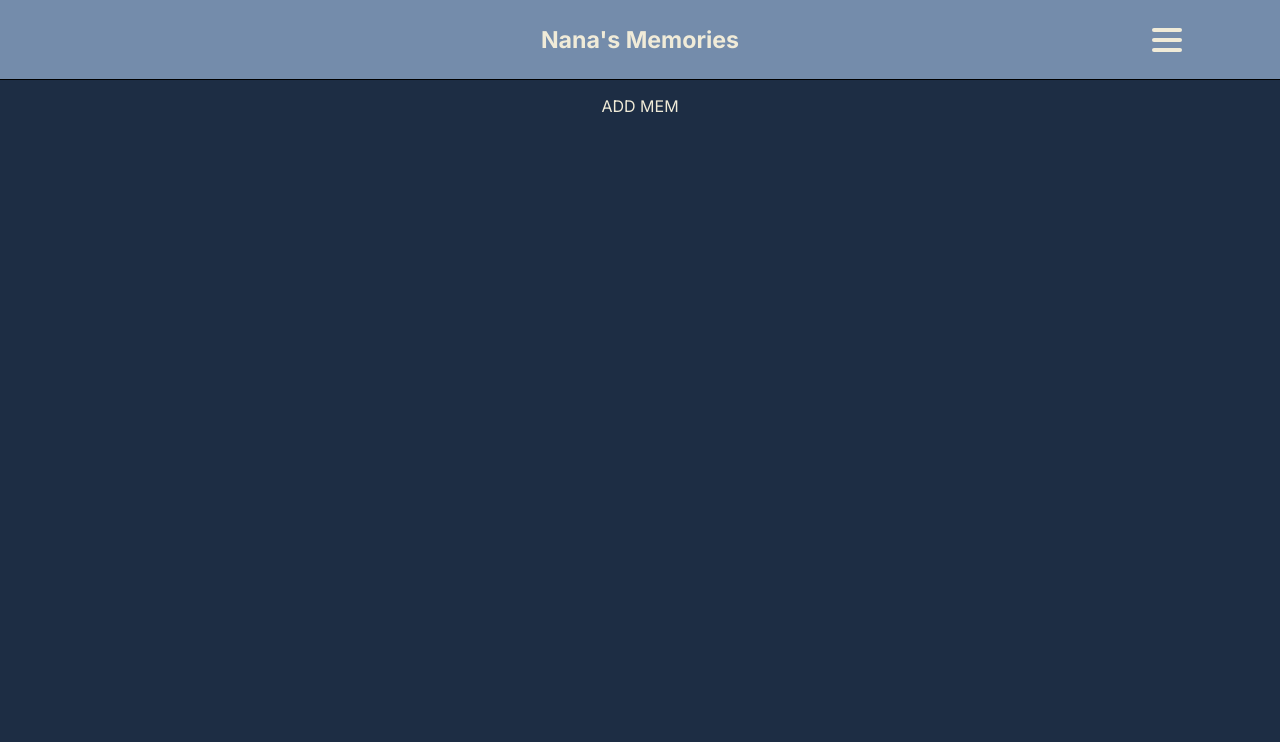
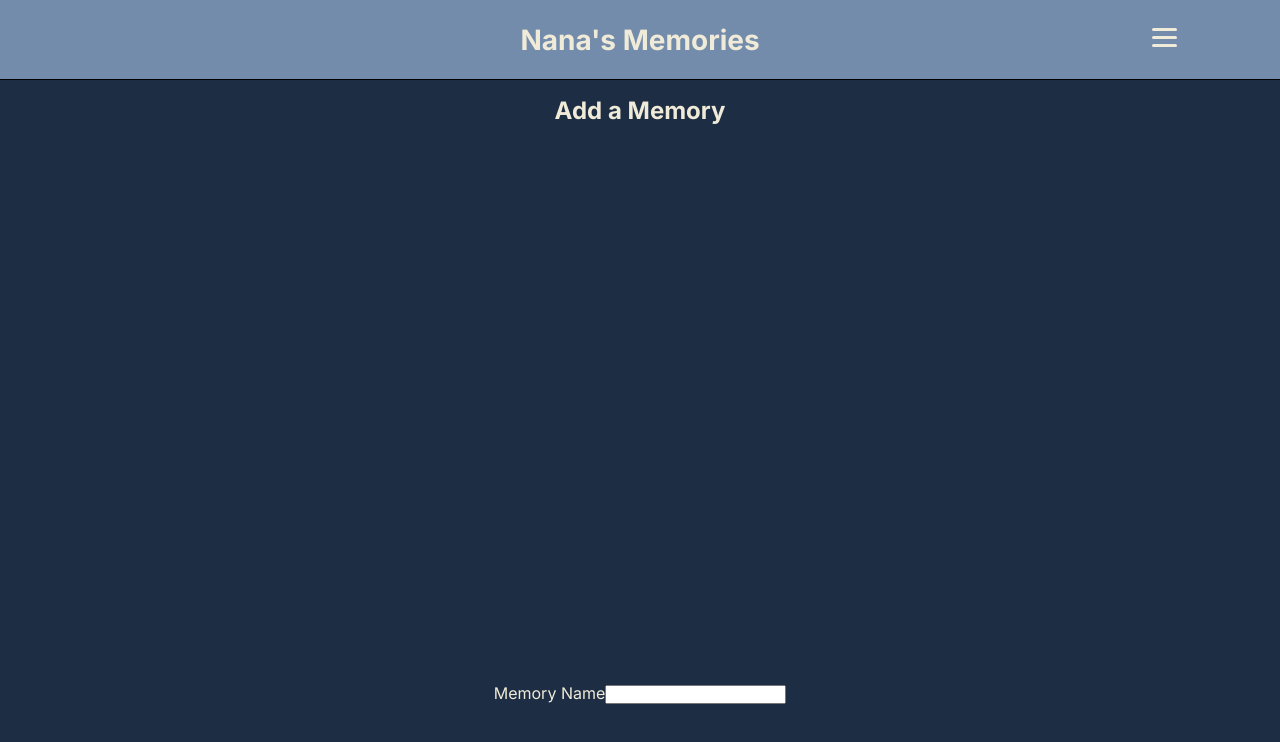
Before and after one commit to khintz34/nanas-memories, a Next.js app: page /AddMemory in a window 1280 px wide. Shown: the top 742 px of the page. Built offline with nearby package versions, Linux system fonts and the light colour scheme.

Commit message:
init form

```diff
--- a/src/app/AddMemory/page.tsx
+++ b/src/app/AddMemory/page.tsx
@@ -2,5 +2,13 @@ import Image from "next/image";
 import styles from "./page.module.scss";
 
 export default function Home() {
-  return <main className={styles.main}>ADD MEM</main>;
+  return (
+    <main className={styles.main}>
+      <h2>Add a Memory</h2>
+      <form action="">
+        <label htmlFor="memName">Memory Name</label>
+        <input type="text" id="memName" />
+      </form>
+    </main>
+  );
 }
--- a/src/app/globals.css
+++ b/src/app/globals.css
@@ -6,9 +6,9 @@
   --primary-background: #1d2d44;
   --primary-font: #f0ebd8;
   --secondary-background: #748cab;
-  --bar-width: 30px;
-  --bar-height: 4px;
-  --hamburger-gap: 6px;
+  --bar-width: 25px;
+  --bar-height: 3px;
+  --hamburger-gap: 5px;
   --foreground: var(--primary-font);
   --background: var(--primary-background);
   --hamburger-margin: 3.5vh;
--- a/src/components/header.tsx
+++ b/src/components/header.tsx
@@ -1,5 +1,5 @@
 "use client";
-import React from "react";
+import React, { useRef } from "react";
 import styles from "../styles/Header.module.css";
 import Link from "next/link";
 import { GiHamburgerMenu } from "react-icons/gi";
@@ -10,6 +10,7 @@ import { useNavbarStore } from "@/stores/navbarStore";
 const Header = () => {
   const navbarStatus = useNavbarStore((state) => state.navbarStatus);
   const changeStatus = useNavbarStore((state) => state.changeStatus);
+  const checkRef = useRef<HTMLInputElement>(null);
 
   const handleToggle = () => {
     if (navbarStatus === true) {
@@ -20,6 +21,7 @@ const Header = () => {
   };
 
   const closeMenu = () => {
+    checkRef.current!.checked = false;
     changeStatus(false);
   };
 
@@ -32,7 +34,7 @@ const Header = () => {
         </Link>
       </h1>
       <label className={`${styles.hamburgerMenu}`}>
-        <input type="checkbox" onClick={handleToggle} />
+        <input type="checkbox" onClick={handleToggle} ref={checkRef} />
       </label>
       <div className={styles.sideNav}>
         <ul
--- a/src/styles/Header.module.css
+++ b/src/styles/Header.module.css
@@ -95,7 +95,7 @@
 }
 
 .headerSize {
-  font-size: 2.9vh;
+  font-size: 3.5vh;
   background-color: var(--secondary-background);
 }
 
```
